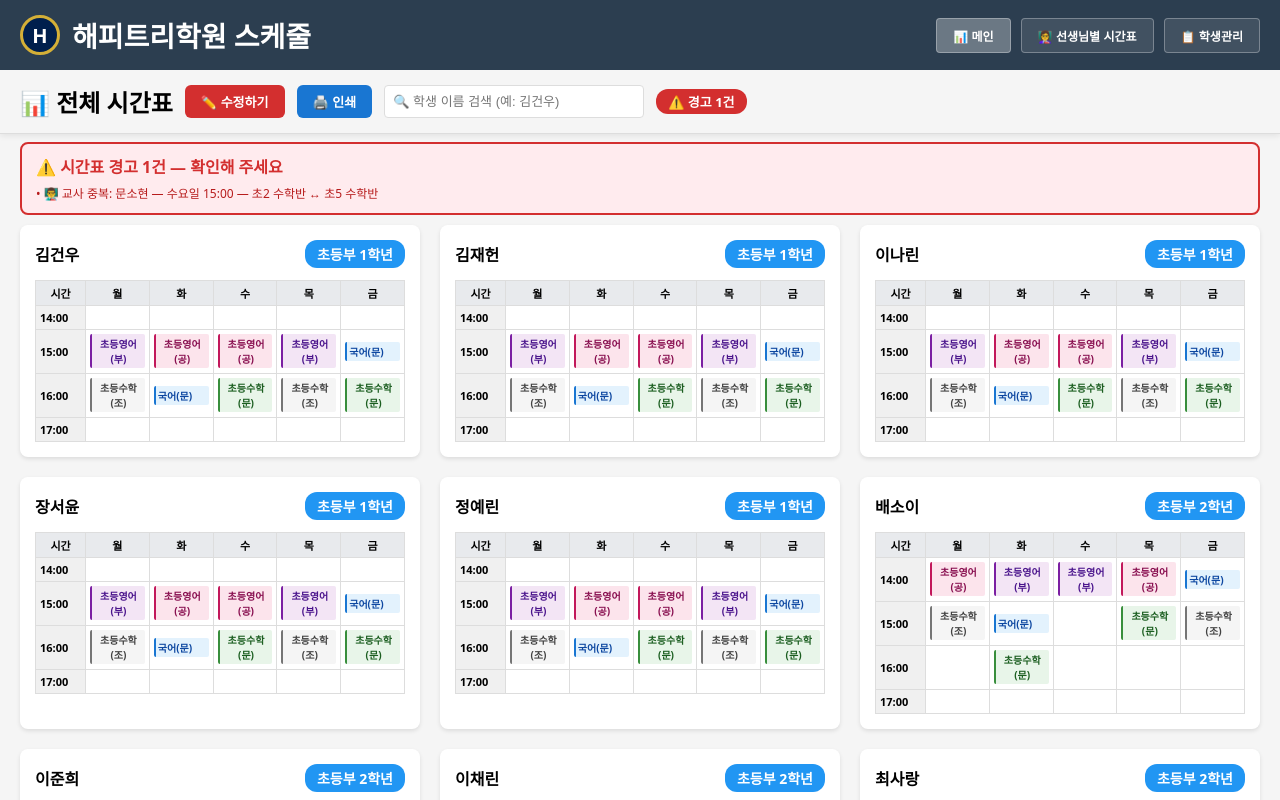
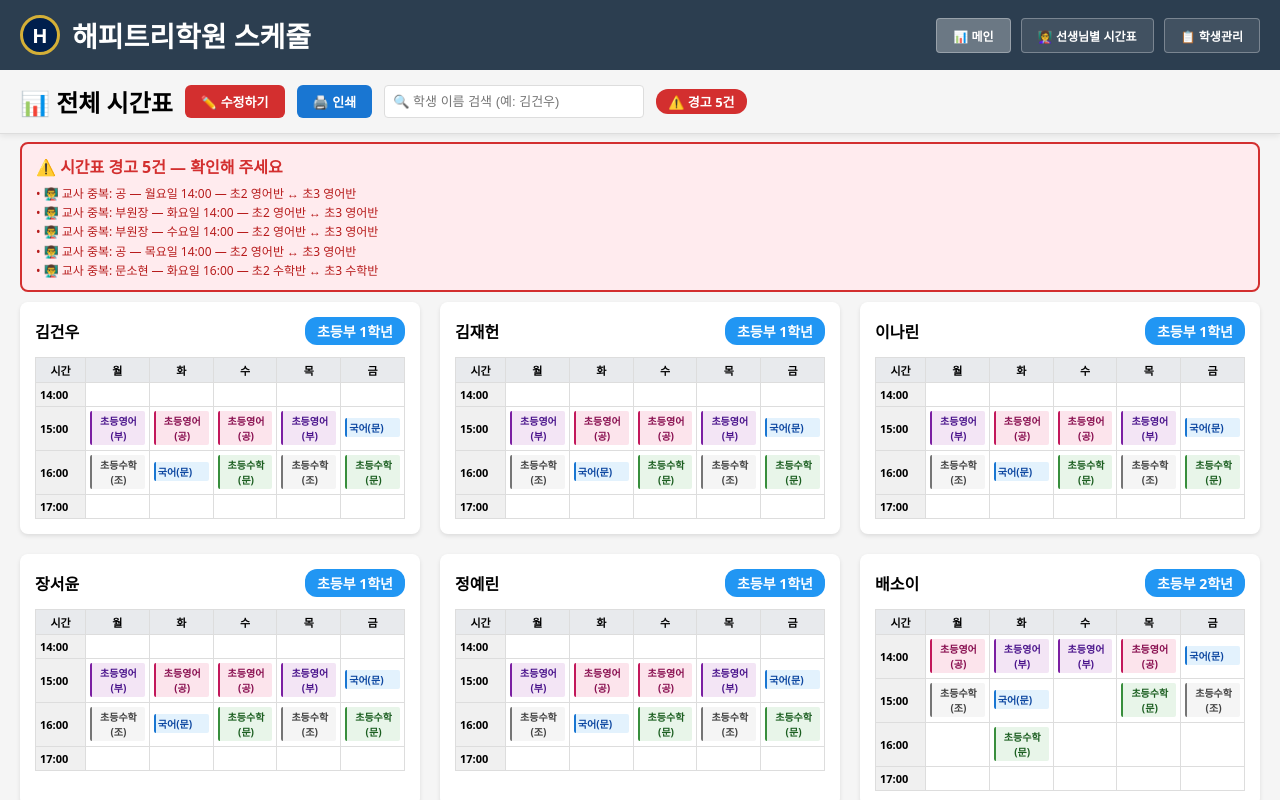
Before and after one commit to choiyoonmi/ht-schedule, a React (Vite) app: page / in a window 1280 px wide. Built offline with nearby package versions, Linux system fonts and the light colour scheme.

Commit message:
특수 영어반 학생의 잘못된 초2 중복 기록 정리

```diff
--- a/src/App.tsx
+++ b/src/App.tsx
@@ -186,8 +186,48 @@ function validateSchedule(students: Student[]): string[] {
 // 기존 브라우저에 저장된 초5 수요일 2·3시 과목만 안전하게 교환한다.
 // 다른 학년과 사용자가 직접 수정한 시간표는 그대로 보존한다.
 function migrateScheduleCorrections(students: Student[]): Student[] {
-  return students.map(student => {
+  const mixedGradeEnglishStudents = new Set(['최사랑', '추예린', '이채린']);
+  const hasCorrectGrade3Record = new Set(
+    students.filter(student => mixedGradeEnglishStudents.has(student.name) && student.grade === 3).map(student => student.name)
+  );
+  const specialGrade3Schedule = (): Student['selectedTeachers'] => ({
+    초등영어: [
+      { teacherId: 'elem_eng_2', day: '월', hour: 14 },
+      { teacherId: 'elem_eng_3', day: '화', hour: 14 },
+      { teacherId: 'elem_eng_3', day: '수', hour: 14 },
+      { teacherId: 'elem_eng_2', day: '목', hour: 14 },
+    ],
+    초등수학: [
+      { teacherId: 'elem_math_1', day: '월', hour: 16 },
+      { teacherId: 'elem_math_1', day: '화', hour: 15 },
+      { teacherId: 'elem_math_1', day: '화', hour: 16 },
+      { teacherId: 'elem_math_2', day: '수', hour: 17 },
+      { teacherId: 'elem_math_1', day: '금', hour: 14 },
+    ],
+    국어: [
+      { teacherId: 'korean_1', day: '화', hour: 17 },
+      { teacherId: 'korean_1', day: '목', hour: 16 },
+    ],
+    숙제반: [
+      { teacherId: '', day: '월', hour: 15 },
+      { teacherId: '', day: '수', hour: 15 },
+      { teacherId: '', day: '수', hour: 16 },
+      { teacherId: '', day: '목', hour: 15 },
+    ],
+  });
+
+  return students
+    .filter(student => !(
+      mixedGradeEnglishStudents.has(student.name) &&
+      student.grade === 2 &&
+      hasCorrectGrade3Record.has(student.name)
+    ))
+    .map(student => {
     if (student.division !== '초등부') return student;
+
+    if (mixedGradeEnglishStudents.has(student.name) && student.grade === 2) {
+      return { ...student, grade: 3, selectedTeachers: specialGrade3Schedule() };
+    }
 
     if (student.name === '배소이' || student.name === '이준희') {
       return {
@@ -228,7 +268,7 @@ function migrateScheduleCorrections(students: Student[]): Student[] {
         ),
       },
     };
-  });
+    });
 }
 
 // 시드 명단 버전. 이 값을 바꿔서 배포하면 모든 브라우저가 새 명단으로 자동 갱신됨.
@@ -245,9 +285,9 @@ function App() {
       const parsed = saved ? JSON.parse(saved) : null;
       // 시드 버전이 최신이고 저장된 학생이 있을 때만 저장본 사용, 아니면 최신 시드로 갱신
       if (savedVer === SEED_VERSION && parsed && parsed.length) return migrateScheduleCorrections(parsed);
-      return SEED_STUDENTS as unknown as Student[];
+      return migrateScheduleCorrections(SEED_STUDENTS as unknown as Student[]);
     } catch {
-      return SEED_STUDENTS as unknown as Student[];
+      return migrateScheduleCorrections(SEED_STUDENTS as unknown as Student[]);
     }
   });
 
```
